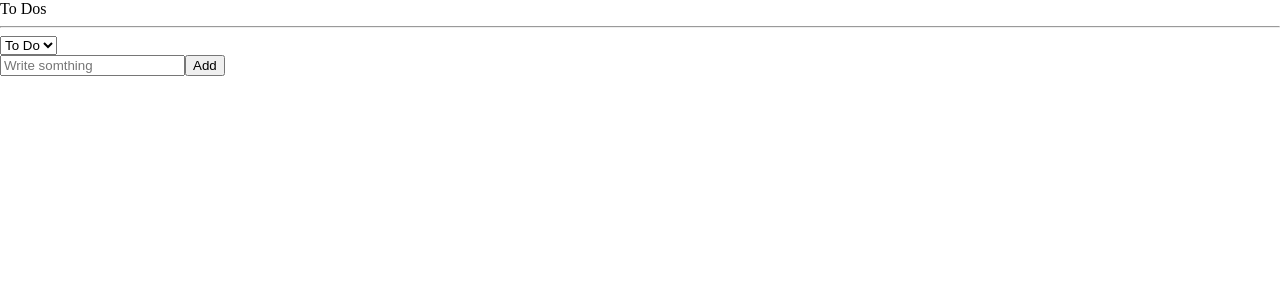
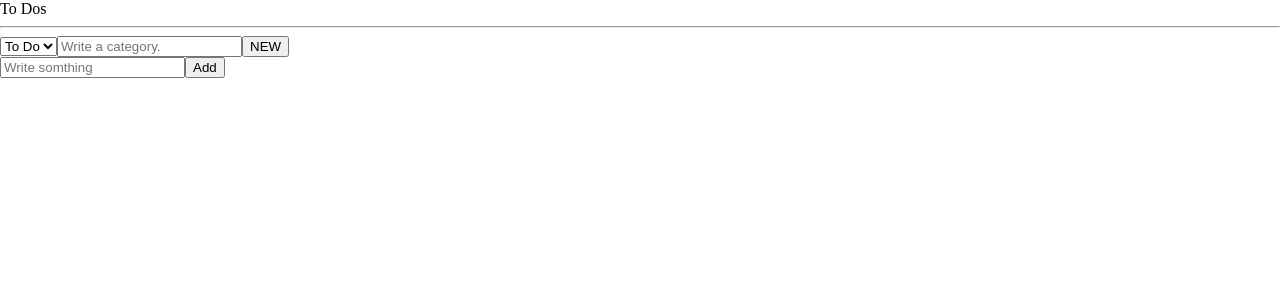
Before and after one commit to misobae/learning-project, a React (Create React App) app: page / in a window 1280 px wide. Shown: the top 300 px of the page. Built offline with nearby package versions, Linux system fonts and the light colour scheme.

Commit message:
feat: category 추가 기능 구현

```diff
--- a/src/components/ToDoList.tsx
+++ b/src/components/ToDoList.tsx
@@ -1,27 +1,62 @@
 import { useRecoilState, useRecoilValue } from "recoil";
-import { Categories, categoryState, toDoSelector, toDoState } from "./atoms";
+import { Categories, categoryState, toDoSelector, catsState } from "./atoms";
+import { useForm } from "react-hook-form";
 import CreateToDo from "./CreateToDo";
 import ToDo from "./ToDo";
 
+interface IForm {
+  categoryName: string;
+}
 
 function ToDoList(){
   // useRecoilState는 value와 modifier 함수를 반환. setState와 비슷
   // value만 얻고 싶을 땐 useRecoilValue를, value를 바꾸고만 싶을 때는 useSetRecoilState 사용
   const toDos = useRecoilValue(toDoSelector);
   const [category, setCategory] = useRecoilState(categoryState);
-  const onInput = (event: React.FormEvent<HTMLSelectElement>) => {
+  const [customCats, setCustomCats] = useRecoilState(catsState);
+  const { handleSubmit, register, setValue } = useForm<IForm>();
+
+  const handleChangeCat = (event: React.FormEvent<HTMLSelectElement>) => {
     setCategory(event.currentTarget.value as any);
   };
+
+	const handleAddCat = ({ categoryName }: IForm) => {
+    setCustomCats((oldCats) => [
+      ...oldCats,
+      {
+        text: categoryName,
+        id: Date.now()
+      },
+    ]);
+    setCategory(categoryName as any);
+		setValue("categoryName", "");
+	};
 
   return (
     <div>
       <h1>To Dos</h1>
       <hr />
-      <select value={category} onChange={onInput}>
-        <option value={Categories.TO_DO}>To Do</option>
-        <option value={Categories.DOING}>Doing</option>
-        <option value={Categories.DONE}>Done</option>
-      </select>
+      <form onSubmit={handleSubmit(handleAddCat)}>
+        <select value={category} onChange={handleChangeCat}>
+          <option value={Categories.TO_DO}>To Do</option>
+          <option value={Categories.DOING}>Doing</option>
+          <option value={Categories.DONE}>Done</option>
+          {customCats.map((customCat) => (
+            <option key={customCat.id} value={customCat.text}>
+              {customCat.text}
+            </option>
+          ))}
+        </select>
+
+        <input
+          {...register("categoryName", {
+            required: "Please, write a category!",
+          })}
+          placeholder="Write a category."
+        />
+        <button name="newCat">NEW</button>
+      </form>
+
       <CreateToDo />
       {toDos?.map((toDo) => (
         <ToDo key={toDo.id} {...toDo} />
--- a/src/components/atoms.tsx
+++ b/src/components/atoms.tsx
@@ -1,15 +1,11 @@
 import { atom, selector } from "recoil";
 
-export const enum Categories { // enum은 열거형으로 이름이 있는 상수들의 집합을 정의하는 기능
+export enum Categories {
+  // enum은 열거형으로 이름이 있는 상수들의 집합을 정의하는 기능
+  // TypeScript에서 열거형은 객체가 아니라 "리터럴 타입"으로 처리됨
   "TO_DO" = "TO_DO",
   "DOING" = "DOING",
   "DONE" = "DONE",
-}
-
-export interface IToDo {
-  text: string;
-  id: number;
-  category: Categories;
 }
 
 export const categoryState = atom<Categories>({
@@ -17,9 +13,23 @@ export const categoryState = atom<Categories>({
   default: Categories.TO_DO,
 });
 
+export interface IToDo {
+  text: string;
+  id: number;
+  category: Categories;
+}
 export const toDoState = atom<IToDo[]>({
   key: "toDo",
   default: []
+})
+
+export interface ICategory {
+	text: string;
+	id: number;
+}
+export const catsState = atom<ICategory[]>({
+  key: "categories",
+	default: [],
 })
 
 export const toDoSelector = selector({
```
